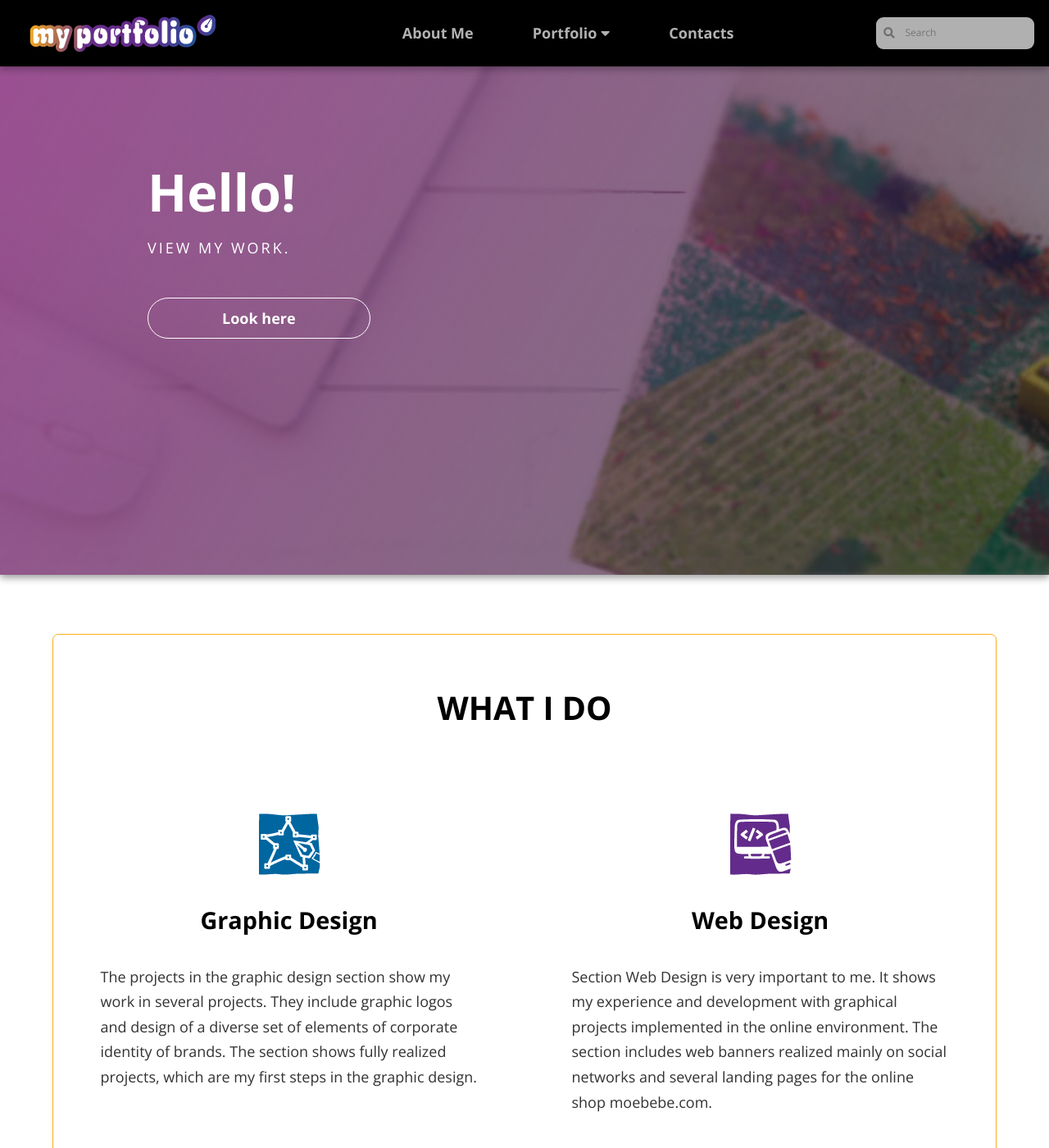
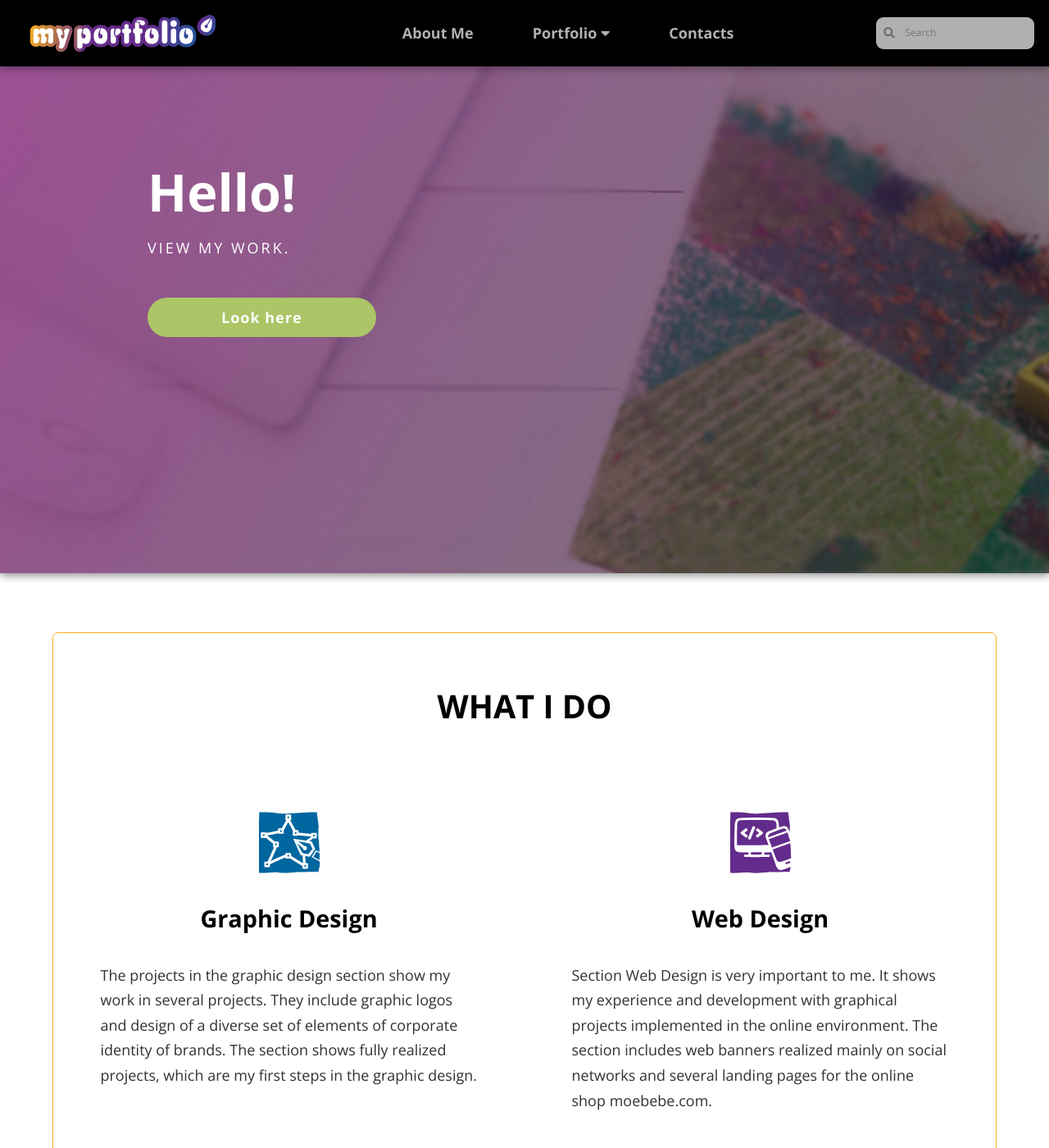
Before and after one commit to LiliyaMilanova/myportfolio, a Jekyll site: the page built from index.html, in a window 1280 px wide and 1400 px high. Shown: the whole window at 82% size. Built offline with Jekyll 4.4.1, drawn with Linux system fonts in a browser that asks for light colours; nearby versions of some CDN libraries.

Commit message:
Update styles.css

```diff
--- a/css/styles.css
+++ b/css/styles.css
@@ -53,16 +53,16 @@ body {
     margin-left: 10rem;
     margin-top: 1rem;
     font-weight: bold;
+    letter-spacing: 1px;
     text-decoration: none;
     padding: 0.5rem 5rem;
     border-radius: 2rem;
     color: rgb(255, 255, 255);
-    border: 1px solid rgb(255, 255, 255);
+    background-color: #ACC566;
 }
 
 .button:hover {
-    border: rgb(96, 28, 117);
-    background: rgb(96, 28, 117);
+    background-color: #30461E;
 }
 
 #secondary-button {
```
